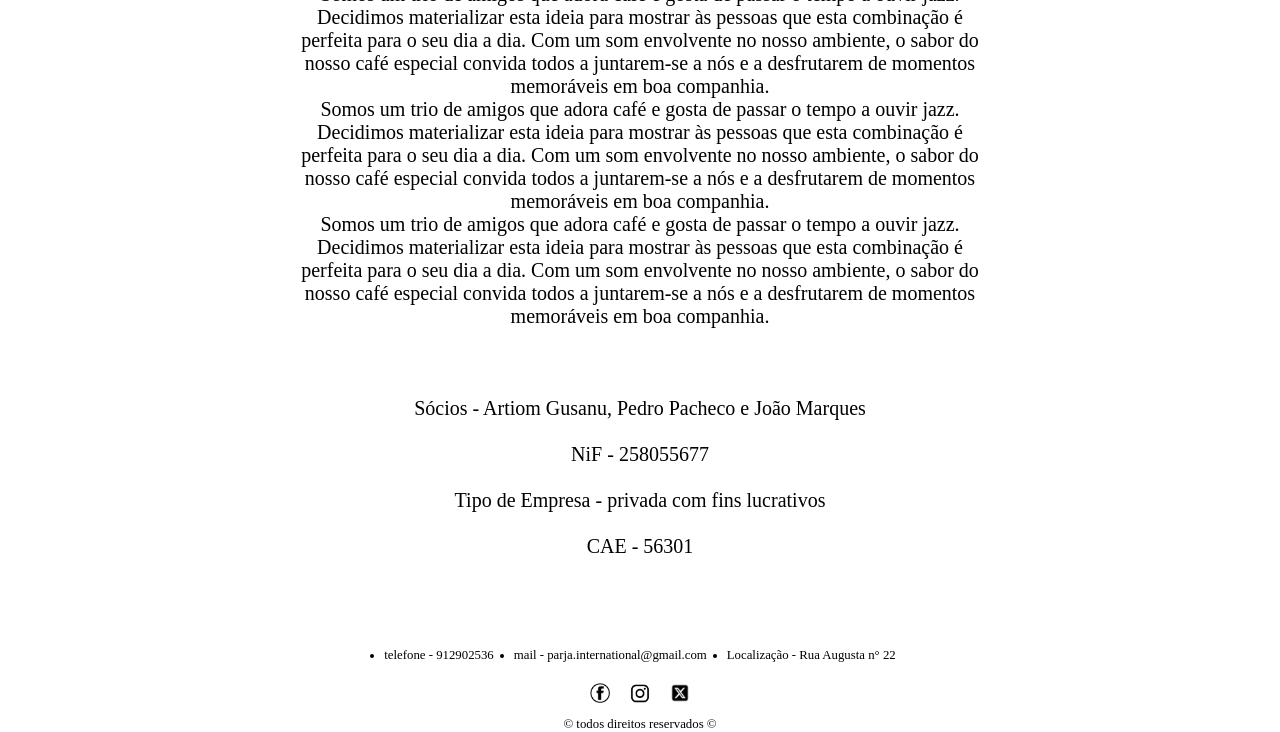
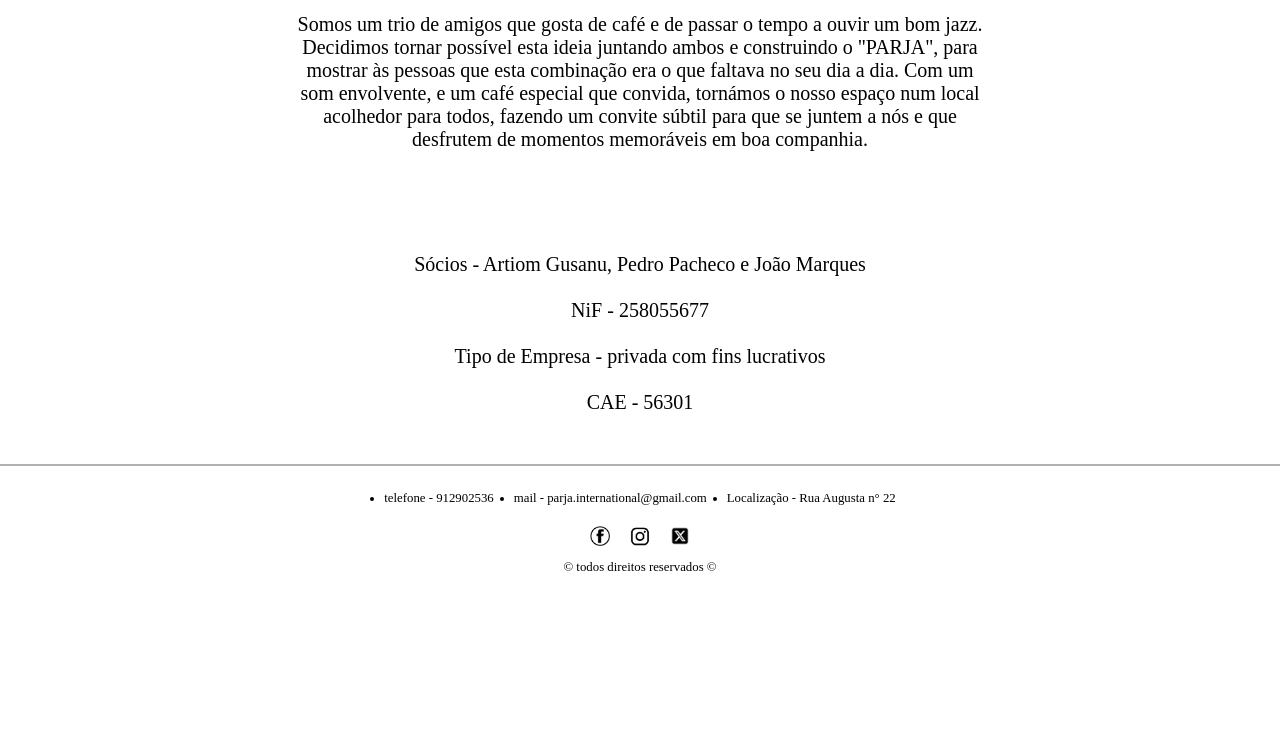
Before and after one commit to opaacheco/parja, a PHP site: page /pages/sobre-nos.html in a window 1280 px wide. Shown: the part 471-1203 px from the top of the page. After the commit the page ends 1042 px from the top, so only its background shows below. Run offline with PHP 8.4, Linux system fonts and the light colour scheme.

Commit message:
alterações da página \sobre_nos"

```diff
--- a/pages/sobre-nos.html
+++ b/pages/sobre-nos.html
@@ -23,9 +23,9 @@
         <nav>
           <ul>
             <li><a href="../home.html">home</a></li>
-            <li><a href="">sobre nós</a></li>
-            <li><a href="">nosso menu</a></li>
-            <li><a href="">nossa playlist</a></li>
+            <li><a href="">Sobre Nós</a></li>
+            <li><a href="">Nosso Menu</a></li>
+            <li><a href="">Nossa Playlist</a></li>
           </ul>
         </nav>
         <div class="menu-obscuro">
@@ -34,9 +34,16 @@
           >
           <div id="menu-hidde">
             <ul class="nav-hidde">
-              <li><a href="">topico1</a></li>
-              <li><a href="">topico1</a></li>
-              <li><a href="">topico1</a></li>
+              <li><a href="">Tópico 1</a></li>
+              <li><a href="">Tópico 2</a></li>
+              <li><a href="">Tópico 3</a></li>
+              <li><a href="">Tópico 4</a></li>
+              <li><a href="">Tópico 5</a></li>
+              <li><a href="">Tópico 6</a></li>
+              <li><a href="">Tópico 7</a></li>
+              <li><a href="">Tópico 8</a></li>
+              <li><a href="">Tópico 9</a></li>
+              <li><a href="">Tópico 10</a></li>
             </ul>
           </div>
         </div>
@@ -46,7 +53,15 @@
       <div>
         <img src="../images/bartender.jfif" alt="" />
         <p>
-          Somos um trio de amigos que adora café e gosta de passar o tempo a
+          Somos um trio de amigos que gosta de café e de passar o tempo a
+          ouvir um bom jazz. Decidimos tornar possível esta ideia juntando ambos e construindo o "PARJA",
+          para mostrar às pessoas que esta combinação era o que faltava no seu dia a dia.
+          Com um som envolvente, e um café especial que convida, tornámos o nosso espaço num local acolhedor para todos,
+          fazendo um convite súbtil para que se juntem a nós e que desfrutem de momentos memoráveis em
+          boa companhia.
+        </p>
+        <p>
+          <!-- Somos um trio de amigos que adora café e gosta de passar o tempo a
           ouvir jazz. Decidimos materializar esta ideia para mostrar às pessoas
           que esta combinação é perfeita para o seu dia a dia. Com um som
           envolvente no nosso ambiente, o sabor do nosso café especial convida
@@ -59,15 +74,7 @@
           que esta combinação é perfeita para o seu dia a dia. Com um som
           envolvente no nosso ambiente, o sabor do nosso café especial convida
           todos a juntarem-se a nós e a desfrutarem de momentos memoráveis em
-          boa companhia.
-        </p>
-        <p>
-          Somos um trio de amigos que adora café e gosta de passar o tempo a
-          ouvir jazz. Decidimos materializar esta ideia para mostrar às pessoas
-          que esta combinação é perfeita para o seu dia a dia. Com um som
-          envolvente no nosso ambiente, o sabor do nosso café especial convida
-          todos a juntarem-se a nós e a desfrutarem de momentos memoráveis em
-          boa companhia.
+          boa companhia. -->
           <br />
           <br />
           <br />
--- a/styles/footer.css
+++ b/styles/footer.css
@@ -1,7 +1,10 @@
 @import "Root.css";
 
 footer {
-  margin-top: 80px;
+  margin-top: 50px;
+  margin-bottom: 20px;
+  padding-top: 15px;
+  border-top: 2px solid rgba(0, 0, 0, 0.3);
 }
 
 footer > p {
--- a/styles/sobre-nos.css
+++ b/styles/sobre-nos.css
@@ -1,6 +1,7 @@
 @import "Root.css";
 
 .main-sobre-nos {
+  margin-top: 20px;
   display: flex;
   justify-content: center;
   text-align: center;
@@ -10,4 +11,5 @@
 .main-sobre-nos p {
   width: 700px;
   font-size: 20px;
+  margin-top: 10px;
 }
```
